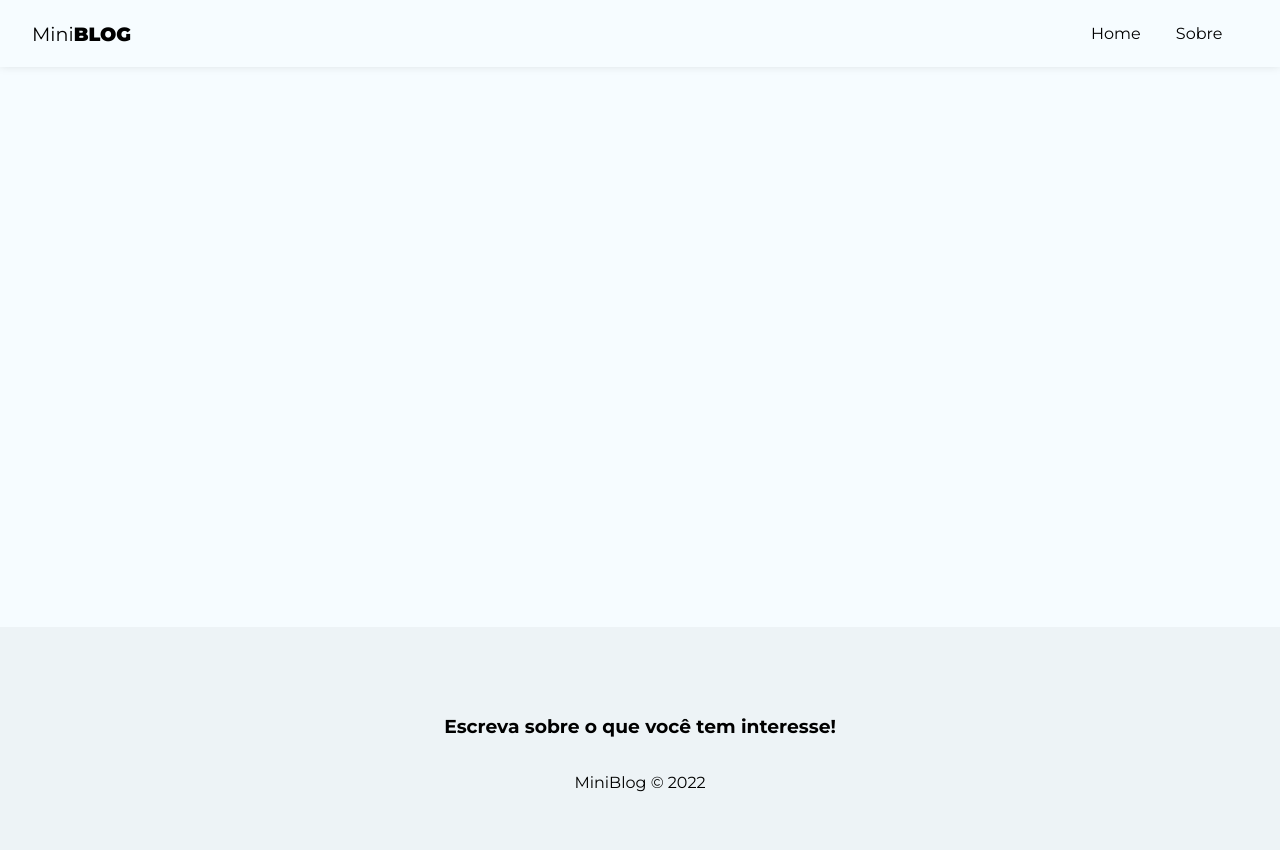
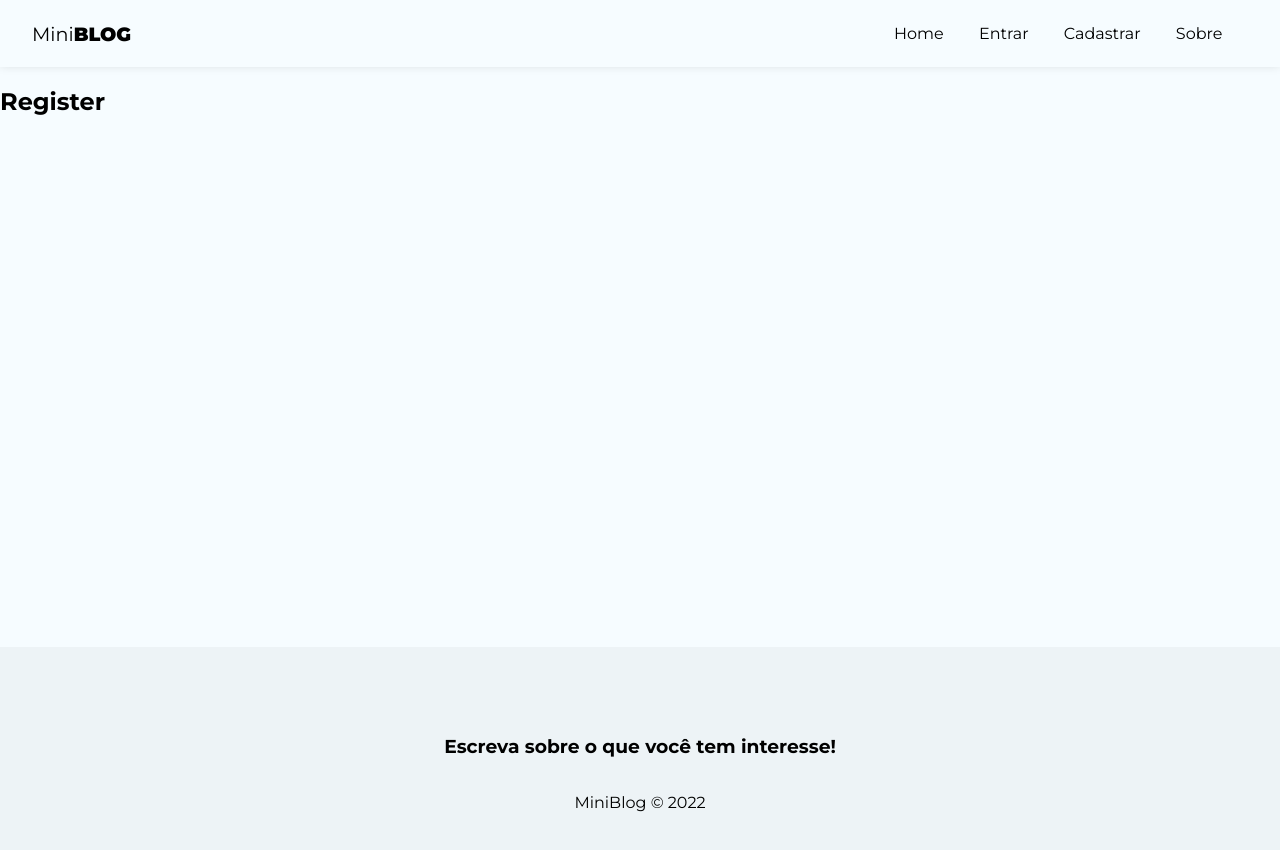
Before and after one commit to mendjoy/miniBlog, a React (Create React App) app: page /register in a window 1280 px wide. Shown: the top 850 px of the page. Built offline with nearby package versions, Linux system fonts and the light colour scheme.

Commit message:
paginas de entrar e registrar

```diff
--- a/src/App.js
+++ b/src/App.js
@@ -5,6 +5,8 @@
 //pages
 import Home from "./pages/Home/Home";
 import About from "./pages/About/About";
+import Login from "./pages/Login/Login";
+import Register from "./pages/Register/Register";
 
 //components
 import Navbar from './components/Navbar';
@@ -22,6 +24,8 @@
 
               <Route path="/" element={ <Home/> } />
               <Route path="/about" element={ <About/> } />
+              <Route path="/login" element={ <Login/> } />
+              <Route path="/register" element={ <Register/> } />
 
             </Routes>
           </div>
--- a/src/components/Navbar.js
+++ b/src/components/Navbar.js
@@ -17,6 +17,13 @@
                 <NavLink to="/" className={({isActive}) => (isActive ? styles.active : "")}>Home</NavLink>
             </li>
             <li>
+                <NavLink to="/login">Entrar</NavLink>
+            </li>
+            <li>
+                <NavLink to="/register">Cadastrar</NavLink>
+            </li>
+
+            <li>
                 <NavLink to="/about" className={({isActive}) => (isActive ? styles.active : "")}>Sobre</NavLink>
             </li>
         </ul>
--- /dev/null
+++ b/src/pages/Login/Login.js
@@ -0,0 +1,11 @@
+import styles from "./Login.module.css";
+
+const Login = () => {
+  return (
+    <div>
+        <h2>login</h2>
+    </div>
+  )
+}
+
+export default Login
--- /dev/null
+++ b/src/pages/Register/Register.js
@@ -0,0 +1,11 @@
+import styles from "./Register.module.css";
+
+const Register = () => {
+  return (
+    <div>
+        <h2>Register</h2>
+    </div>
+  )
+}
+
+export default Register
```
Also changed, not shown: src/pages/Login/Login.module.css (added), src/pages/Register/Register.module.css (added).
